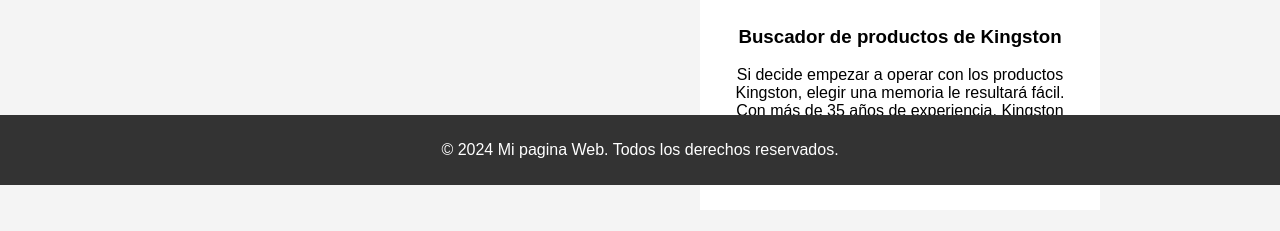
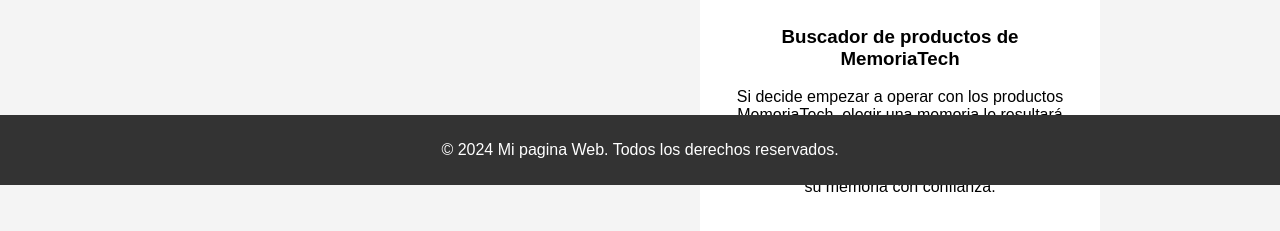
Before and after one commit to Alex3253/alex.github.io, a plain HTML site: page JavaScript1/pruebas.html in a window 1280 px wide. Shown: the part 615-846 px from the top of the page. Before the commit the page ends 825 px from the top, so only its background shows below. Drawn offline with Linux system fonts and the light colour scheme.

Commit message:
Update pruebas.html

```diff
--- a/JavaScript1/pruebas.html
+++ b/JavaScript1/pruebas.html
@@ -62,9 +62,9 @@
             </div>
 
             <div class="first">
-                <h3>Buscador de productos de Kingston</h3>
-                <p>Si decide empezar a operar con los productos Kingston, elegir una memoria le resultará fácil.
-                    Con más de 35 años de experiencia, Kingston dispone de los conocimientos y recursos que usted necesita para poder escoger su memoria con confianza.</p>
+                <h3>Buscador de productos de MemoriaTech</h3>
+                <p>Si decide empezar a operar con los productos MemoriaTech, elegir una memoria le resultará fácil.
+                    Con más de 35 años de experiencia, MemoriaTech dispone de los conocimientos y recursos que usted necesita para poder escoger su memoria con confianza.</p>
             </div>
         </section>
     </main>
```
